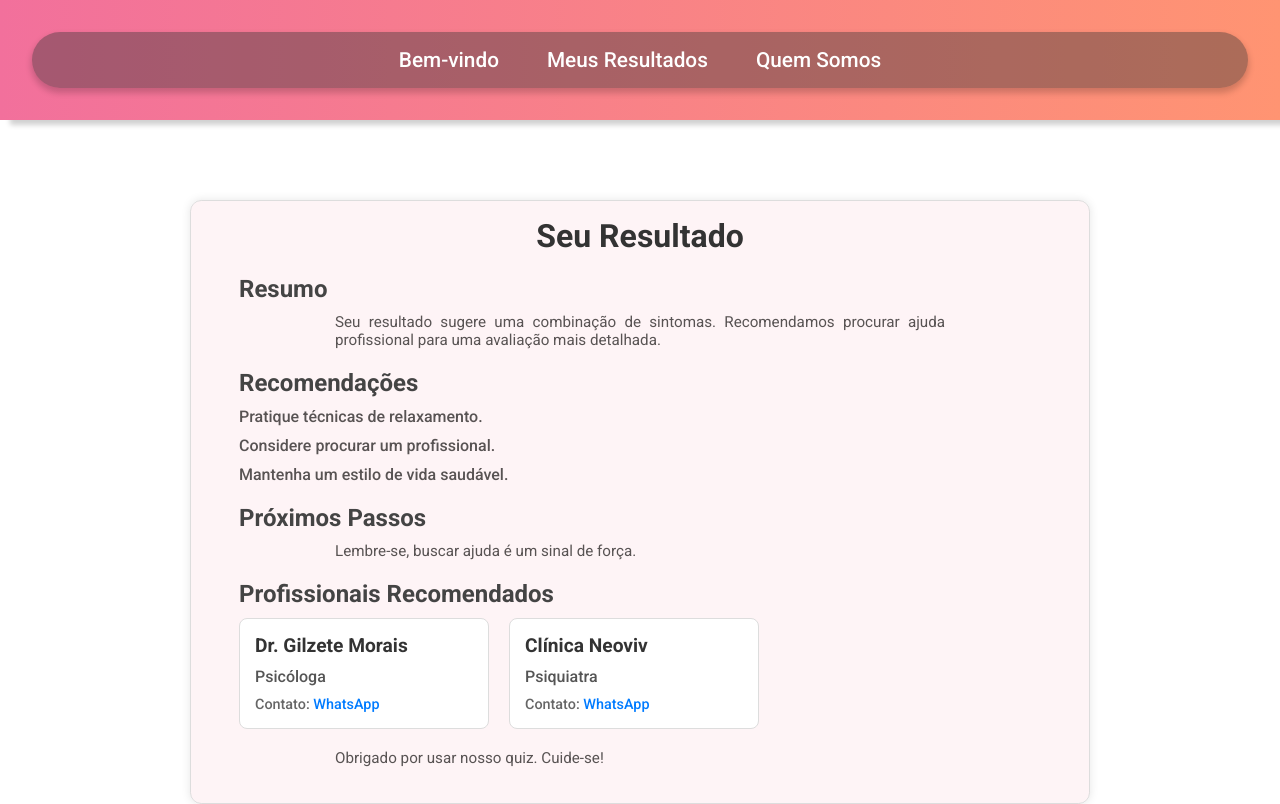
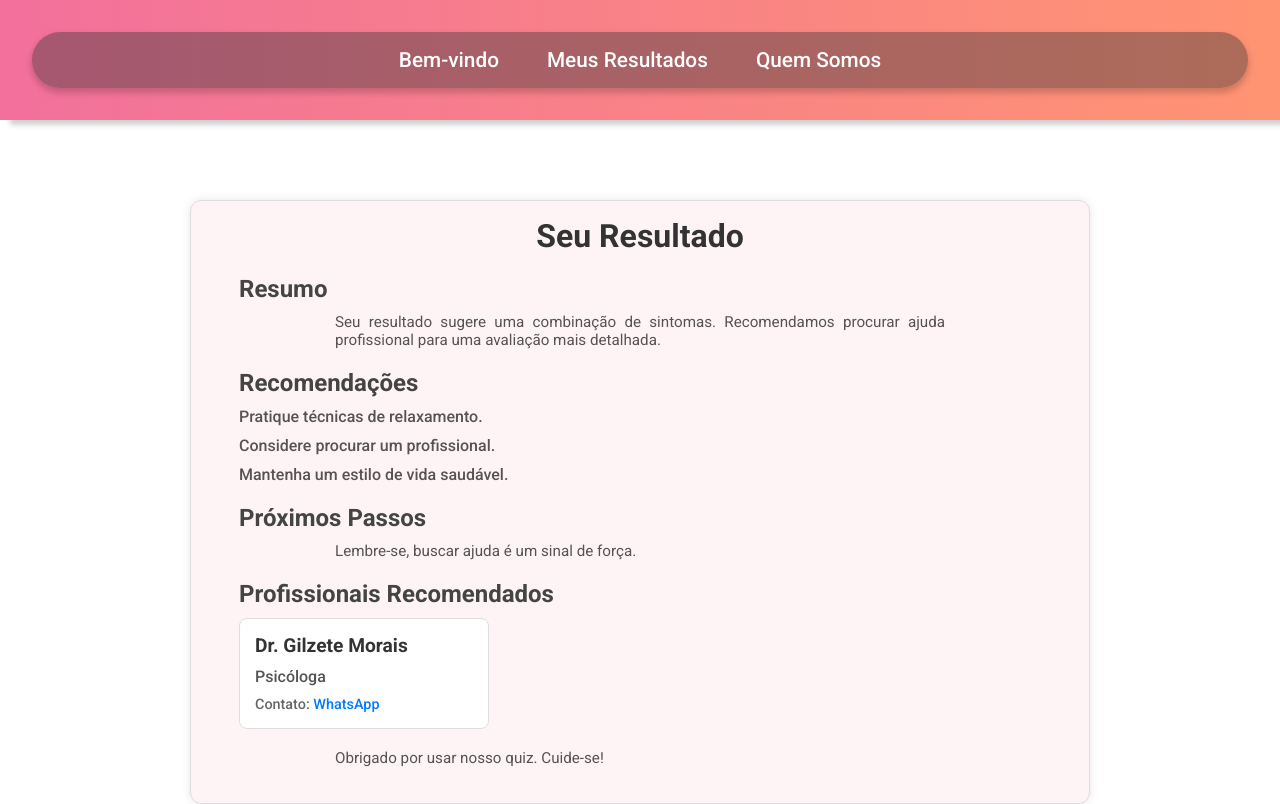
Before and after one commit to NaykyrOliveira/mental-health, a Vue app: page /result in a window 1280 px wide. Shown: the top 804 px of the page. Built offline with nearby package versions, Linux system fonts and the light colour scheme.

Commit message:
Ajustes na view resultados

```diff
--- a/src/views/ResultView.vue
+++ b/src/views/ResultView.vue
@@ -148,11 +148,6 @@ export default {
           specialization: 'Psicóloga',
           contact: '5561981994850'
         },
-        {
-          name: 'Clínica Neoviv',
-          specialization: 'Psiquiatra',
-          contact: '5561985826462'
-        }
       ]
     }
   }
```
